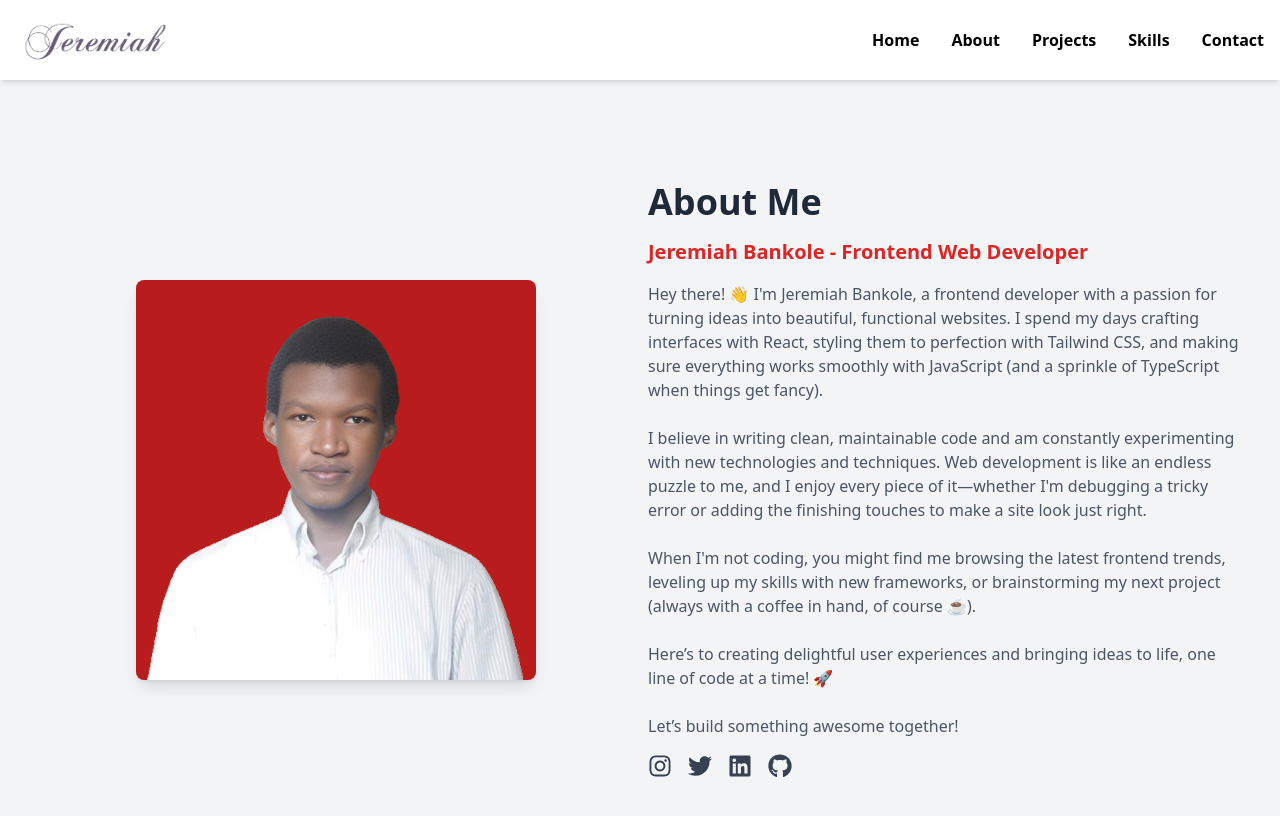
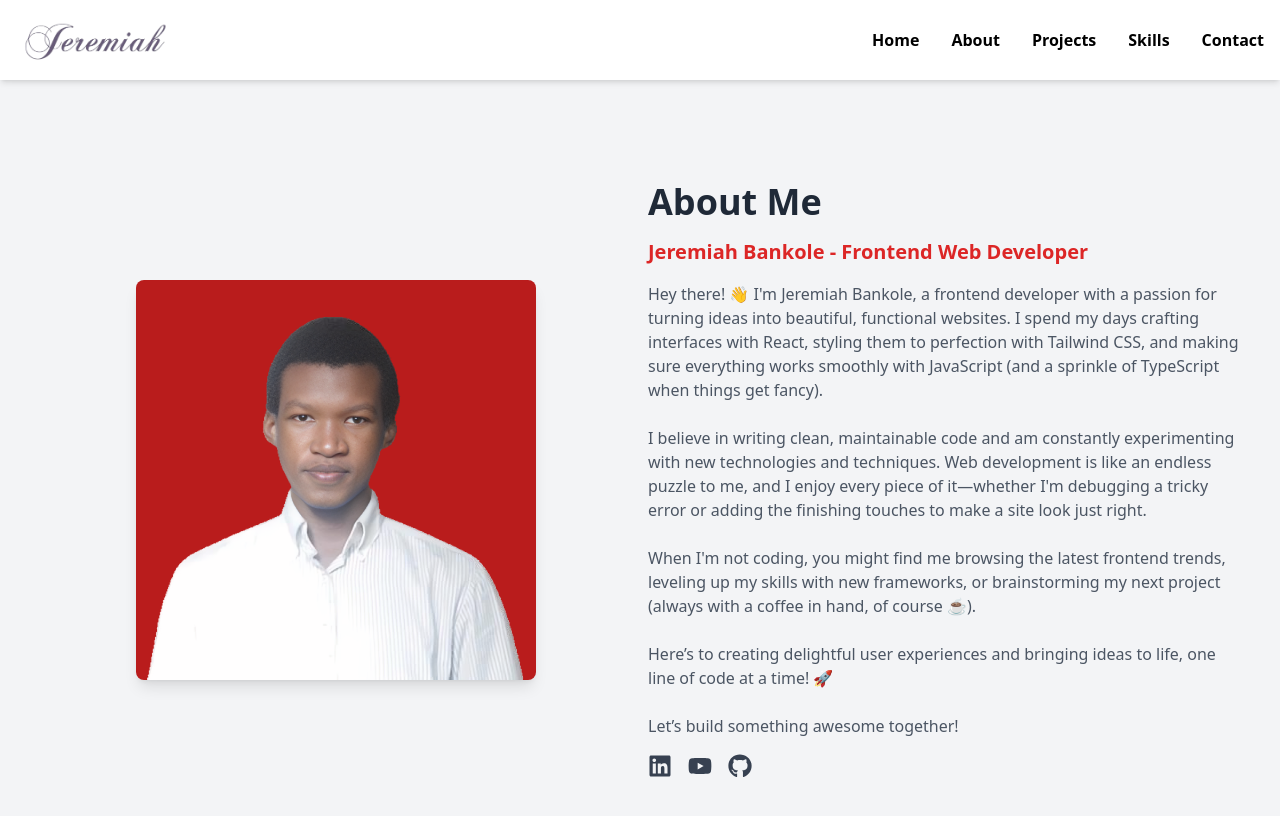
Before and after one commit to Adeoye-J/jeremiah, a React (Vite) app: page /about in a window 1280 px wide. Shown: the top 816 px of the page. Built offline with nearby package versions, Linux system fonts and the light colour scheme.

Commit message:
updated major aspects of the site, safe to say it's in the right shape now

```diff
--- a/src/pages/AboutMe.jsx
+++ b/src/pages/AboutMe.jsx
@@ -1,5 +1,5 @@
 import React from "react";
-import { FaInstagram, FaTwitter, FaLinkedin, FaGithub } from "react-icons/fa";
+import { FaYoutube, FaLinkedin, FaGithub } from "react-icons/fa";
 
 const AboutMe = () => {
   return (
@@ -33,10 +33,9 @@
 
         {/* Social Media Icons */}
         <div className="flex justify-center md:justify-start space-x-4 mt-4 text-gray-700">
-          <a href="#" className="hover:text-red-600 text-2xl"><FaInstagram /></a>
-          <a href="#" className="hover:text-red-600 text-2xl"><FaTwitter /></a>
-          <a href="#" className="hover:text-red-600 text-2xl"><FaLinkedin /></a>
-          <a href="#" className="hover:text-red-600 text-2xl"><FaGithub /></a>
+          <a href="https://www.linkedin.com/in/jeremiah-bankole/" target="_blank" className="hover:text-red-600 text-2xl"><FaLinkedin /></a>
+          <a href="https://www.youtube.com/@havefunwithtech" target="_blank" className="hover:text-red-600 text-2xl"><FaYoutube /></a>
+          <a href="https://github.com/Adeoye-J" target="_blank" className="hover:text-red-600 text-2xl"><FaGithub /></a>
         </div>
       </div>
     </section>
--- a/src/pages/Home.jsx
+++ b/src/pages/Home.jsx
@@ -18,7 +18,7 @@
         <button className="bg-red-600 text-white px-6 py-2 rounded-md mt-4 hover:bg-red-700">
           <Link to={"/contact"}>Contact Me</Link>
         </button>
-        <div className="flex items-center gap-3">
+        {/* <div className="flex items-center gap-3">
           <Link to="https://www.linkedin.com/in/jeremiah-bankole/" target="_blank">
             <FaLinkedin size={25} className="text-red-600 cursor-pointer hover:text-red-700" />
           </Link>
@@ -28,6 +28,11 @@
           <Link to="https://github.com/Adeoye-J" target="_blank">
             <FaGithub size={25} className="text-red-600 cursor-pointer hover:text-red-700" />
           </Link>
+        </div> */}
+        <div className="flex justify-center md:justify-start space-x-4 mt-4 text-gray-700">
+          <a href="https://www.linkedin.com/in/jeremiah-bankole/" target="_blank" className="hover:text-red-600 text-2xl"><FaLinkedin /></a>
+          <a href="https://www.youtube.com/@havefunwithtech" target="_blank" className="hover:text-red-600 text-2xl"><FaYoutube /></a>
+          <a href="https://github.com/Adeoye-J" target="_blank" className="hover:text-red-600 text-2xl"><FaGithub /></a>
         </div>
       </div>
 
```
